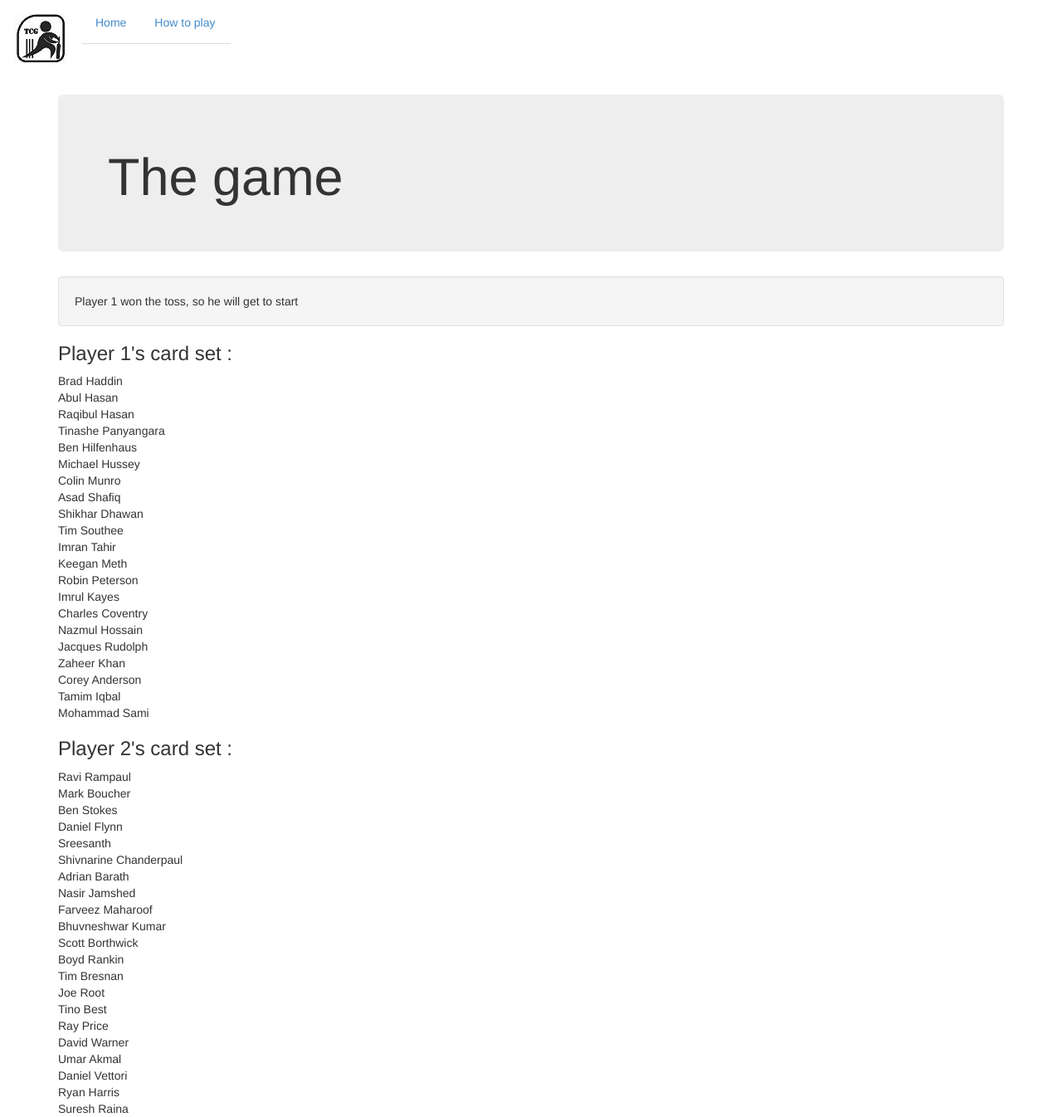
After one commit to AlexMathew/tcg-ui, a Flask app: template templates/game.html in a window 1280 px wide. The commit adds this page. Shown: the whole page at 83% size. Run offline with Flask 2, Linux system fonts and the light colour scheme; the template is opened without the code that fills it, so the values that code supplies are empty; some libraries are stand-ins or nearby versions.

Commit message:
Add coin toss in the game

```diff
--- a/routes.py
+++ b/routes.py
@@ -18,6 +18,10 @@ def setup():
 	setup_cardsets.reinitialize()
 	return render_template('setup.html')
 
+@app.route('/toss')
+def toss():
+	return render_template('toss.html')
+
 @app.route('/game')
 def game():
 	setup_cardsets.cardset()
--- /dev/null
+++ b/templates/game.html
@@ -0,0 +1,18 @@
+{% extends "template.html" %}
+{% block content %}
+	<div class="jumbotron">
+		<h1>The game</h1>
+	</div>
+	<div class="well">Player 1 won the toss, so he will get to start</div>
+	<h3>Player 1's card set :</h3>
+	<div>
+		<div>Brad Haddin</div><div>Abul Hasan</div><div>Raqibul Hasan</div><div>Tinashe Panyangara</div><div>Ben Hilfenhaus</div><div>Michael Hussey</div><div>Colin Munro</div><div>Asad Shafiq</div><div>Shikhar Dhawan</div><div>Tim Southee</div><div>Imran Tahir</div><div>Keegan Meth</div><div>Robin Peterson</div><div>Imrul Kayes</div><div>Charles Coventry</div><div>Nazmul Hossain</div><div>Jacques Rudolph</div><div>Zaheer Khan</div><div>Corey Anderson</div><div>Tamim Iqbal</div><div>Mohammad Sami</div>
+	<div>
+	<div></div>
+	<h3>Player 2's card set :</h3>
+	<div>
+		<div>Ravi Rampaul</div><div>Mark Boucher</div><div>Ben Stokes</div><div>Daniel Flynn</div><div>Sreesanth</div><div>Shivnarine Chanderpaul</div><div>Adrian Barath</div><div>Nasir Jamshed</div><div>Farveez Maharoof</div><div>Bhuvneshwar Kumar</div><div>Scott Borthwick</div><div>Boyd Rankin</div><div>Tim Bresnan</div><div>Joe Root</div><div>Tino Best</div><div>Ray Price</div><div>David Warner</div><div>Umar Akmal</div><div>Daniel Vettori</div><div>Ryan Harris</div><div>Suresh Raina</div>
+	</div>
+	<div></div>
+
+{% endblock %}
--- a/templates/original_game.html
+++ b/templates/original_game.html
@@ -3,6 +3,7 @@
 	<div class="jumbotron">
 		<h1>The game</h1>
 	</div>
+	<div class="well">***tosswinner***</div>
 	<h3>Player 1's card set :</h3>
 	<div>
 		<div>***player1***</div>
--- a/templates/setup.html
+++ b/templates/setup.html
@@ -4,7 +4,7 @@
 		<h1>Setup your new game</h1>
 	</div>
 	<div>
-		<a href="/game"><div class="btn btn-primary float-shadow">Generate card sets and start the game !</div></a>
+		<a href="/toss"><div class="btn btn-primary float-shadow">Generate card sets and start the game !</div></a>
 	</div>
 
 {% endblock %}
```
Also changed, not shown: setup_cardsets.py (+6 -1 lines), templates/toss.html (added, +14 -0 lines).
